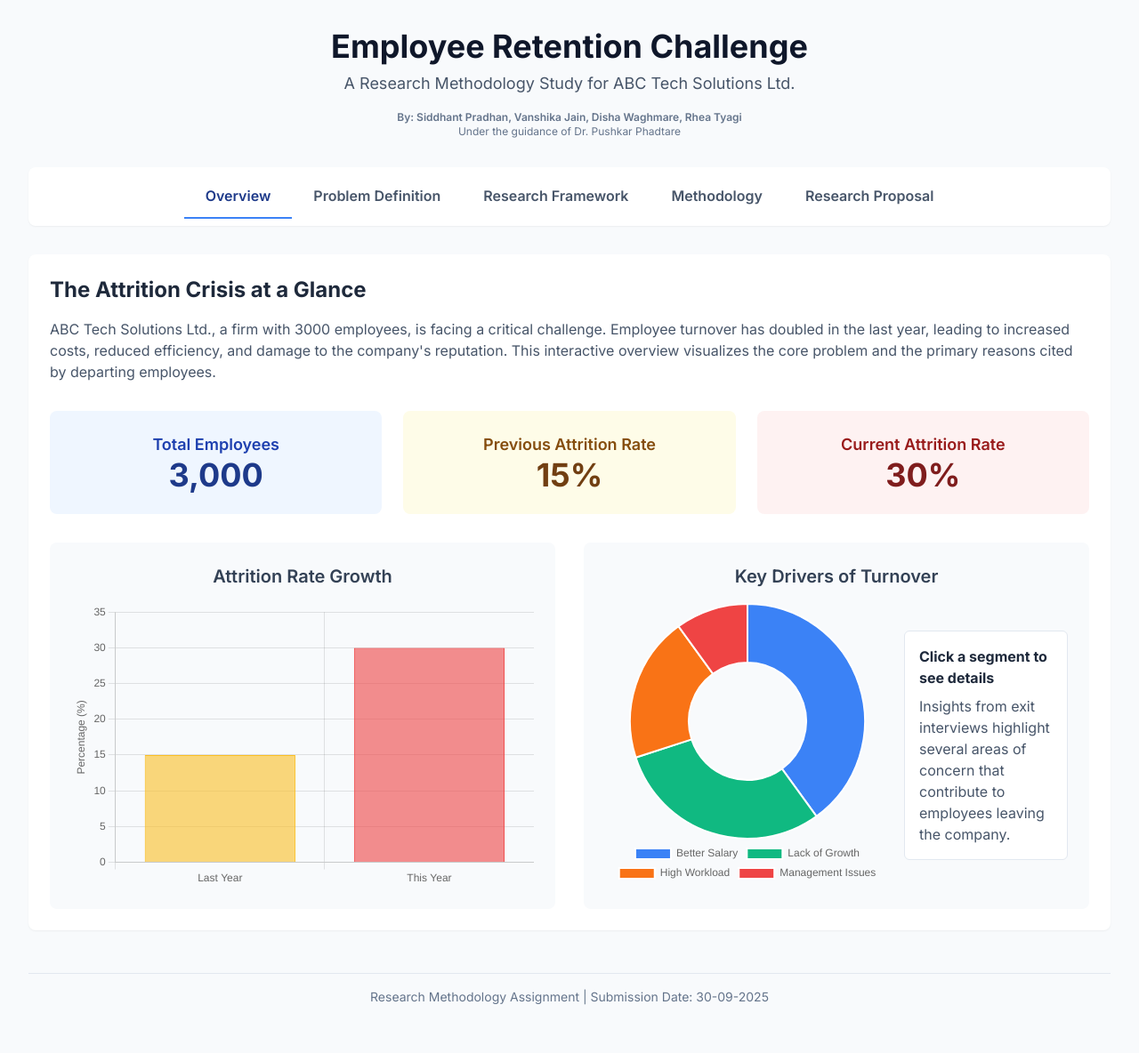
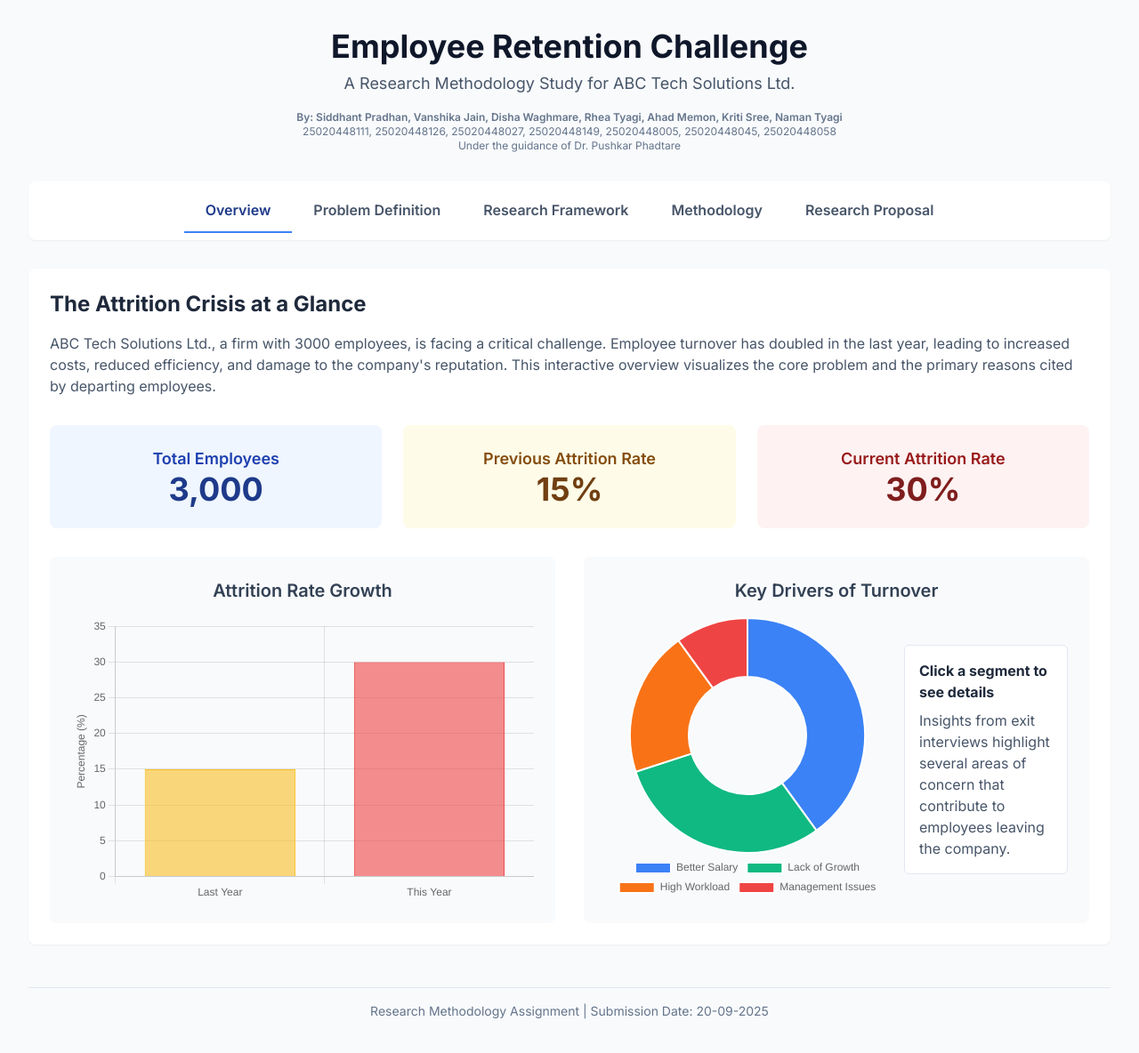
Before and after one commit to siddhantpradhan2027mbae-spec/Research-Methodology, a plain HTML site: page index.html in a window 1280 px wide. Shown: the whole page at 89% size. Drawn offline with nearby package versions, Linux system fonts and the light colour scheme.

Commit message:
Update index.html

```diff
--- a/index.html
+++ b/index.html
@@ -65,7 +65,8 @@
             <h1 class="text-3xl md:text-4xl font-bold text-slate-900">Employee Retention Challenge</h1>
             <p class="text-lg text-slate-600 mt-2">A Research Methodology Study for ABC Tech Solutions Ltd.</p>
             <div class="mt-4 text-xs text-slate-500">
-                <p class="font-semibold">By: Siddhant Pradhan, Vanshika Jain, Disha Waghmare, Rhea Tyagi</p>
+                <p class="font-semibold">By: Siddhant Pradhan, Vanshika Jain, Disha Waghmare, Rhea Tyagi, Ahad Memon, Kriti Sree, Naman Tyagi</p>
+                <p>25020448111, 25020448126, 25020448027, 25020448149, 25020448005, 25020448045, 25020448058</p>
                 <p>Under the guidance of Dr. Pushkar Phadtare</p>
             </div>
         </header>
@@ -306,7 +307,7 @@
         </main>
 
         <footer class="text-center mt-12 py-4 border-t border-slate-200">
-            <p class="text-sm text-slate-500">Research Methodology Assignment | Submission Date: 30-09-2025</p>
+            <p class="text-sm text-slate-500">Research Methodology Assignment | Submission Date: 20-09-2025</p>
         </footer>
     </div>
 
```
